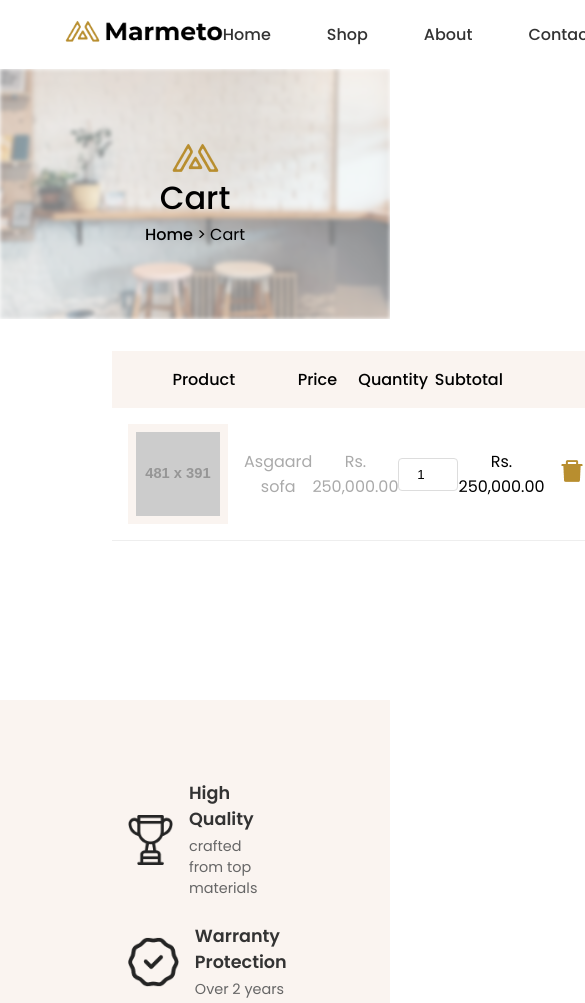
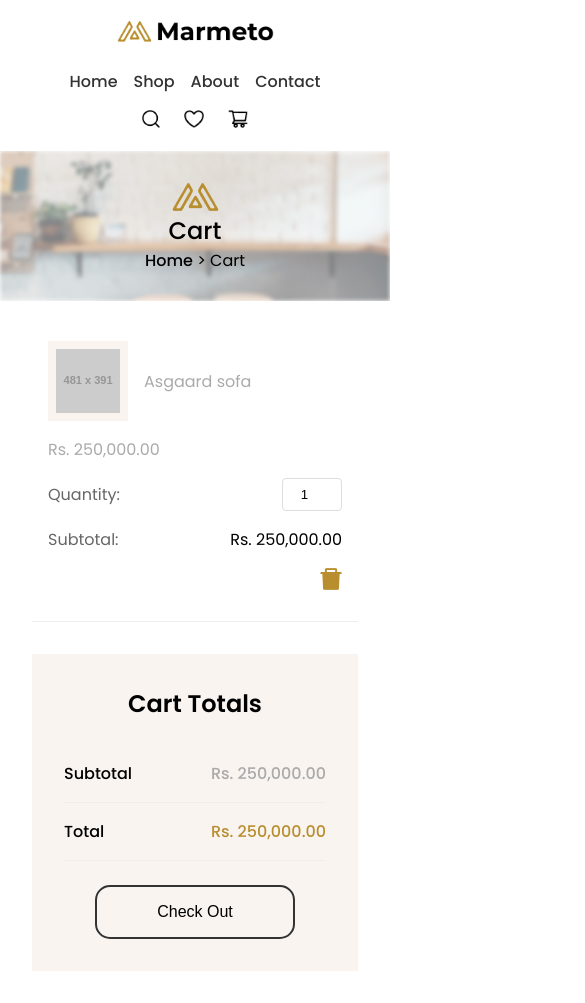
Before and after one commit to rashhworld/checkout-marmeto, a plain HTML site: page index.html in a window 390 px wide. Shown: the top 1003 px of the page, 585 px wide, since content can reach past the window. Drawn offline with Linux system fonts and the light colour scheme; no server answers; placeholder pictures from the web are drawn by us.

Commit message:
added:responsive layout

```diff
--- a/styles.css
+++ b/styles.css
@@ -250,27 +250,6 @@ footer {
     font-size: 0.9rem;
 }
 
-@media (max-width: 768px) {
-    .features-container {
-        flex-wrap: wrap;
-        gap: 1.5rem;
-    }
-
-    .feature {
-        width: calc(50% - 1rem);
-    }
-}
-
-@media (max-width: 480px) {
-    .features-container {
-        flex-direction: column;
-    }
-
-    .feature {
-        width: 100%;
-    }
-}
-
 /* //////////Loader//////////// */
 
 .loader {
@@ -364,3 +343,126 @@ footer {
     background: #ff4444;
     color: white;
 }
+
+/* //////////Responsive layout//////////// */
+
+@media (max-width: 768px) {
+    .navbar {
+        padding: 1rem 2rem;
+        flex-direction: column;
+        gap: 1rem;
+    }
+
+    .nav-links {
+        gap: 2rem;
+        flex-wrap: wrap;
+        justify-content: center;
+    }
+
+    .nav-icons {
+        gap: 2rem;
+    }
+}
+
+@media (max-width: 480px) {
+    .navbar {
+        padding: 1rem;
+    }
+
+    .nav-links {
+        gap: 1rem;
+    }
+
+    .nav-icons {
+        gap: 1.5rem;
+    }
+}
+
+@media (max-width: 1024px) {
+    .cart-container {
+        margin: 2rem;
+        grid-template-columns: 1fr;
+    }
+}
+
+@media (max-width: 768px) {
+    .cart-container {
+        margin: 1rem;
+    }
+
+    .cart-header {
+        display: none;
+    }
+
+    .cart-item {
+        grid-template-columns: 1fr;
+        gap: 1rem;
+        text-align: left;
+        padding: 1.5rem 1rem;
+    }
+
+    .product-image {
+        width: 80px;
+        height: 80px;
+    }
+
+    .quantity-control {
+        display: flex;
+        justify-content: space-between;
+        align-items: center;
+    }
+
+    .quantity-control::before {
+        content: 'Quantity:';
+        color: #666;
+    }
+
+    .subtotal {
+        display: flex;
+        justify-content: space-between;
+        align-items: center;
+    }
+
+    .subtotal::before {
+        content: 'Subtotal:';
+        color: #666;
+    }
+
+    .delete-btn {
+        margin: 0;
+        text-align: right;
+    }
+}
+
+@media (max-width: 768px) {
+    .breadcrumb {
+        height: 200px;
+    }
+
+    .breadcrumb h2 {
+        font-size: 1.5rem;
+    }
+}
+
+@media (max-width: 480px) {
+    .breadcrumb {
+        height: 150px;
+    }
+}
+
+@media (max-width: 768px) {
+    .features-container {
+        flex-direction: column;
+        margin: 1rem;
+    }
+
+    .feature img {
+        height: 35px;
+    }
+}
+
+@media (max-width: 768px) {
+    .modal-content {
+        margin: 0 1rem;
+    }
+}
```
